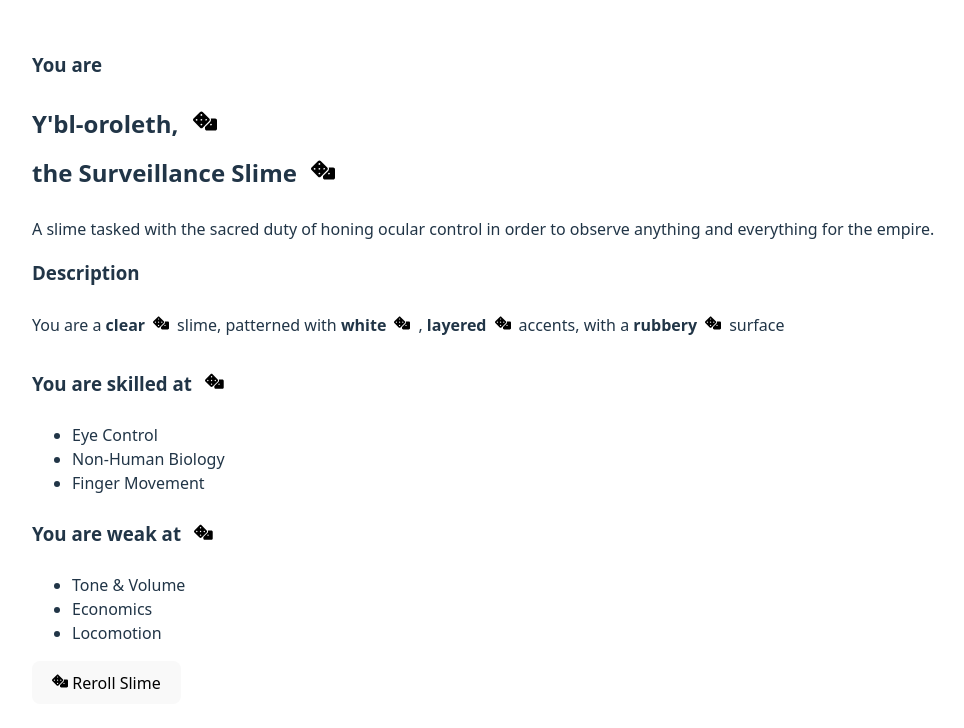
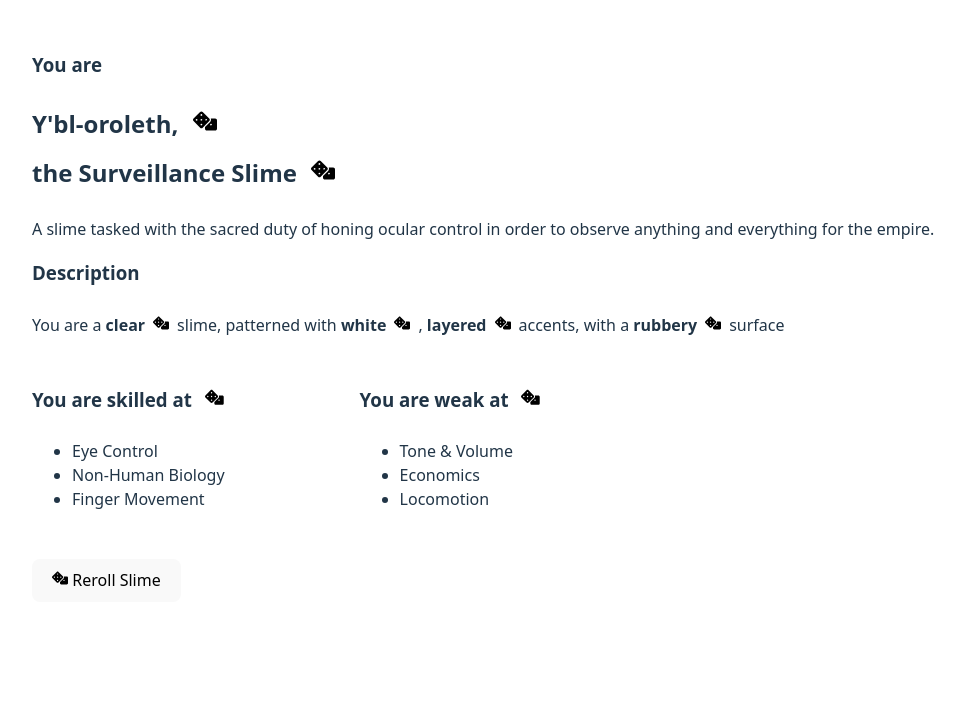
Before and after one commit to Wuggynaut/slime-maker, a React (Vite) app: page / in a window 1280 px wide. Shown: the top 728 px of the page, without its empty margins (0-964 px from the left). Built offline with nearby package versions, Linux system fonts and the light colour scheme.

Commit message:
skills and weaknesses together

```diff
--- a/src/GenerateSlime.tsx
+++ b/src/GenerateSlime.tsx
@@ -144,18 +144,23 @@ export function GenerateSlime() {
                 <strong> {traits.pattern}</strong><RerollButton onClick={() => setTraits({ ...traits, pattern: slimePattern[rollD6()] })} />
                 accents, with {getArticle(traits.texture[0])} <strong>{traits.texture}</strong><RerollButton onClick={() => setTraits({ ...traits, texture: slimeTexture[rollD6()] })} />
                 surface</p>
-            <h3>You are skilled at <RerollButton onClick={() => regenerateSkills('skills')} /></h3>
+            <div style={{ display: 'flex', gap: '128px' }}>
+                <div>
+                    <h3>You are skilled at <RerollButton onClick={() => regenerateSkills('skills')} /></h3>
+                    <ul>
+                        {skills.length === 0 ? <p>Nothing</p> : skills.map((s, index) => <li key={index}>{s.name}</li>)}
+                    </ul>
+                </div>
+                <div>
+                    <h3>You are weak at <RerollButton onClick={() => regenerateSkills('weaknesses')} /></h3>
 
-            {skills.length === 0 ? <p>Nothing</p> : <ul>{skills.map((s, index) => <li key={index}>{s.name}</li>)}</ul>}
+                    <ul>
+                        {weaknesses.map((s, index) => <li key={index}>{s.name}</li>)}
+                    </ul>
+                </div>
+            </div >
 
-            <h3>You are weak at <RerollButton onClick={() => regenerateSkills('weaknesses')} /></h3>
-
-            <ul>
-                {weaknesses.map((s, index) => <li key={index}>{s.name}</li>)}
-            </ul>
-
-
-            <button onClick={() => regenerateSlime()}><FaDice /> Reroll Slime</button>
+            <button style={{ marginTop: '32px', marginBottom: '16px' }} onClick={() => regenerateSlime()}><FaDice /> Reroll Slime</button>
         </>
     )
 }
```
Also changed, not shown: src/GenerateHost.tsx (added, +8 -0 lines).
